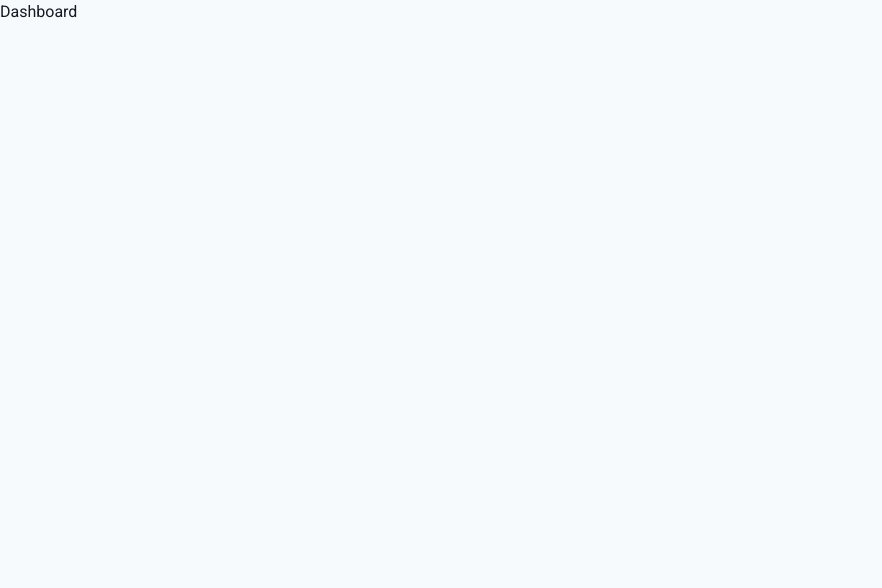
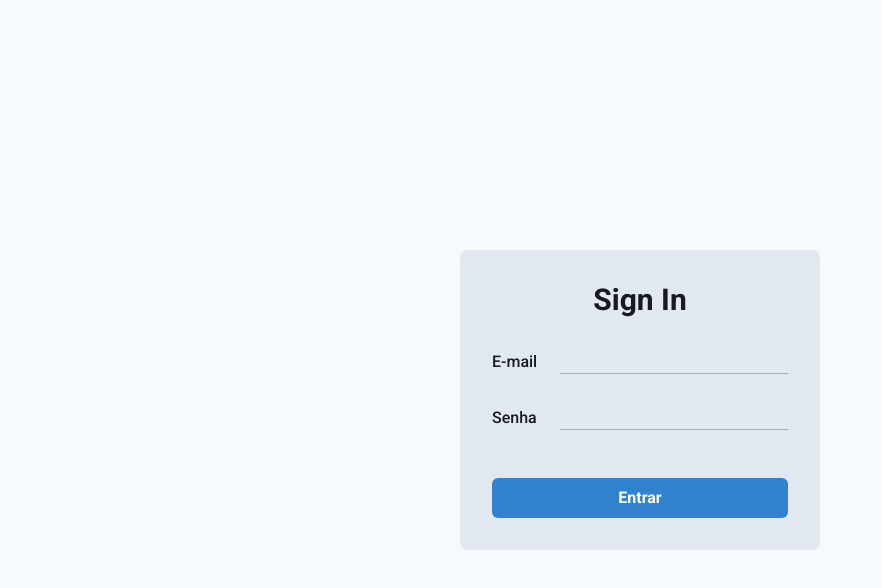
Before and after one commit to RafaelC77/portfolio-dashboard, a Next.js app: page / in a window 1280 px wide. Shown: the top 588 px of the page, without its empty margins (0-882 px from the left). Built offline with nearby package versions, Linux system fonts and the light colour scheme.

Commit message:
feat: create sign in page

```diff
--- a/src/pages/index.tsx
+++ b/src/pages/index.tsx
@@ -1,3 +1,56 @@
+import {
+  Button,
+  Flex,
+  FormControl,
+  FormLabel,
+  Heading,
+  Input,
+} from "@chakra-ui/react";
+
 export default function Home() {
-  return <h1>Dashboard</h1>;
+  return (
+    <Flex w="100vw" h="100vh" align="center" justify="center">
+      <Flex
+        as="form"
+        w="100%"
+        maxW={360}
+        bg="gray.200"
+        p={8}
+        borderRadius={8}
+        flexDir="column"
+        gap={4}
+      >
+        <Heading textAlign="center" size="lg">
+          Sign In
+        </Heading>
+
+        <FormControl display="flex" alignItems="flex-end">
+          <FormLabel htmlFor="email" margin={0} w="30%">
+            E-mail
+          </FormLabel>
+          <Input
+            type="email"
+            id="email"
+            variant="flushed"
+            borderBottomColor="gray.400"
+          />
+        </FormControl>
+
+        <FormControl display="flex" alignItems="flex-end">
+          <FormLabel htmlFor="email" margin={0} w="30%">
+            Senha
+          </FormLabel>
+          <Input
+            type="password"
+            id="email"
+            variant="flushed"
+            borderBottomColor="gray.400"
+          />
+        </FormControl>
+        <Button type="submit" colorScheme="blue" mt={8}>
+          Entrar
+        </Button>
+      </Flex>
+    </Flex>
+  );
 }
```
